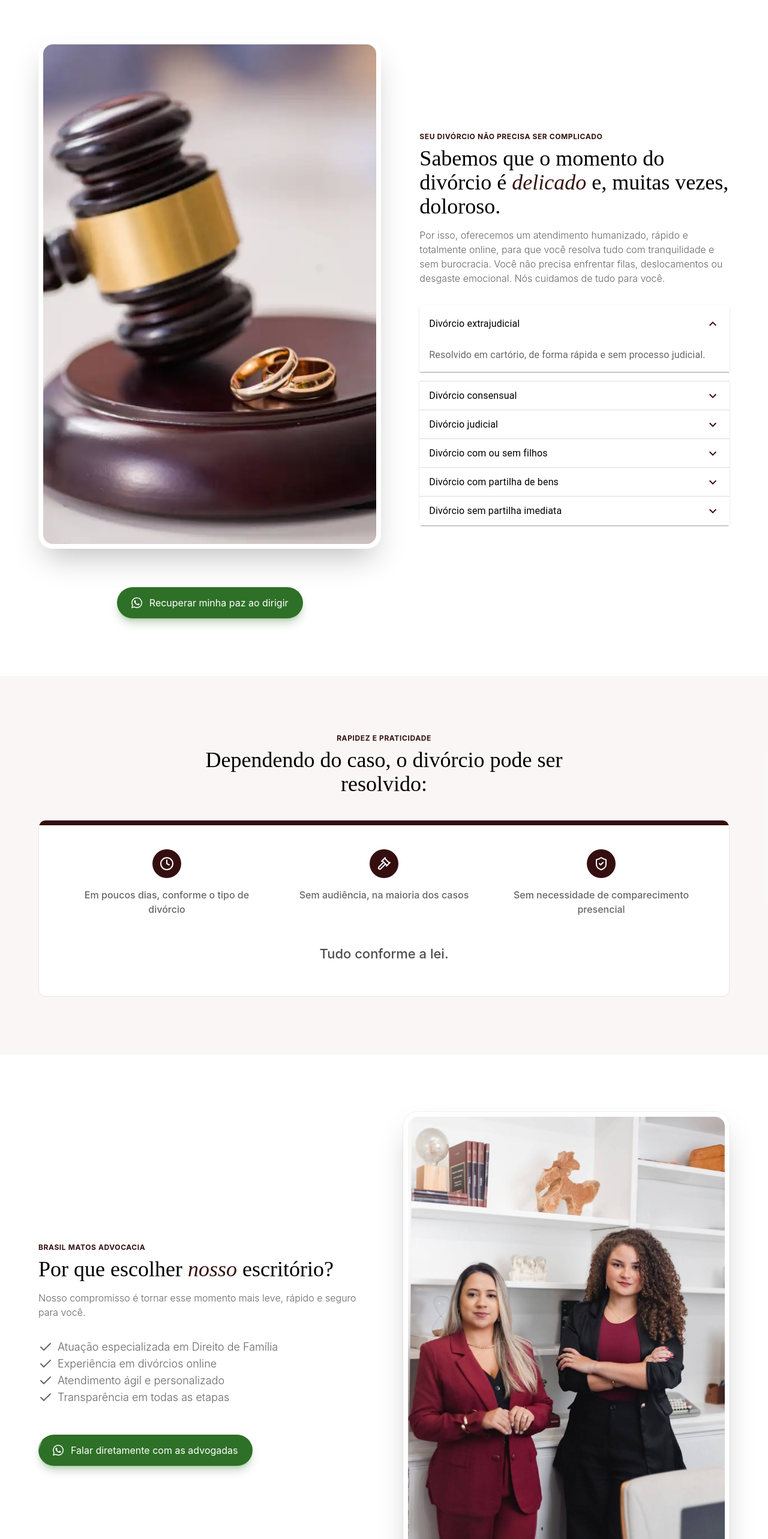
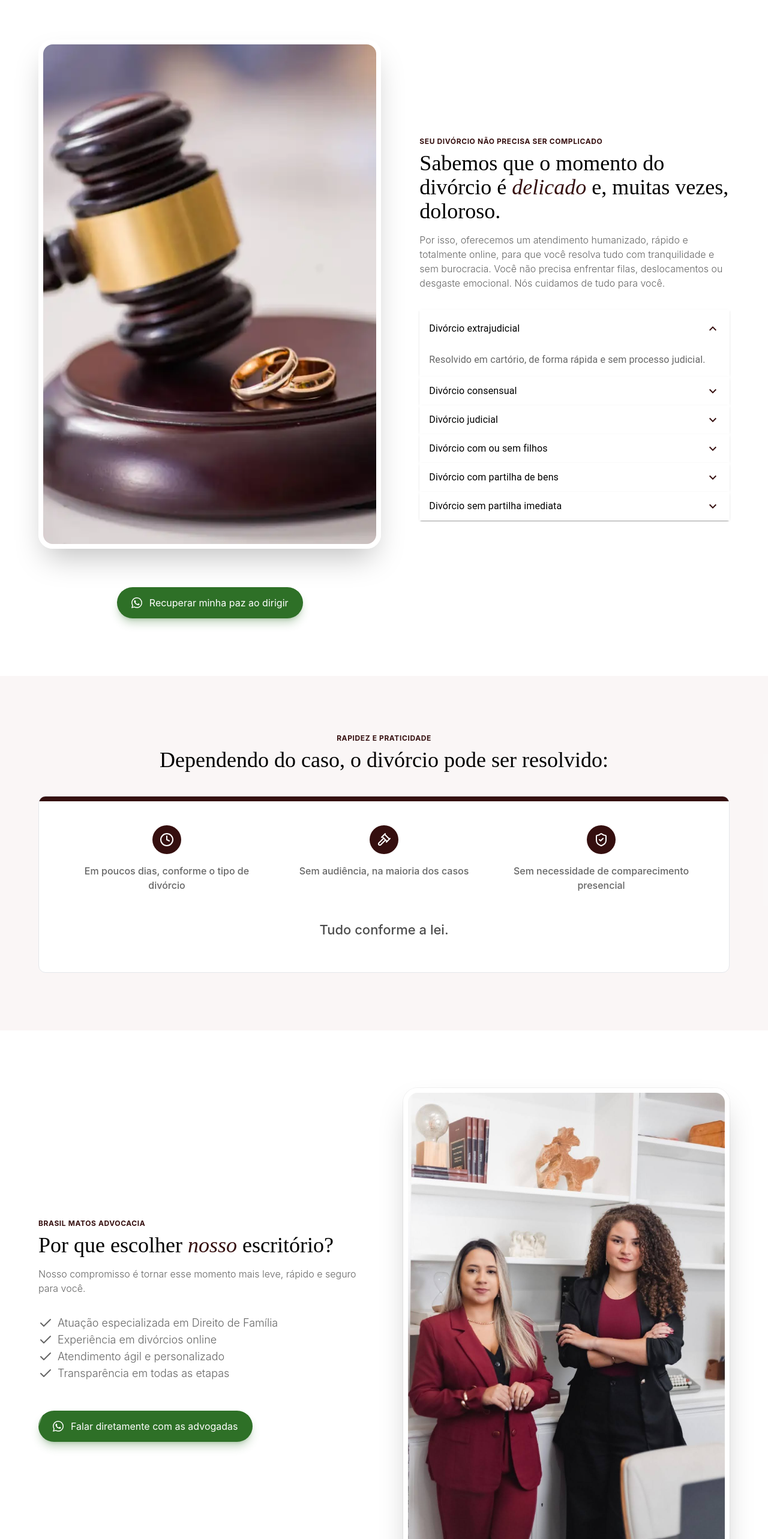
Before and after one commit to Paper-Street-Softwares/LPS-Divorcio-Brasil-Matos, a React (Vite) app: page / in a window 1280 px wide. Shown: the part 1030-3596 px from the top of the page at 60% size. Built offline with nearby package versions, Linux system fonts and the light colour scheme.

Commit message:
fix: Animações

```diff
--- a/src/components/sectionElements/SectionHeaderNovo.jsx
+++ b/src/components/sectionElements/SectionHeaderNovo.jsx
@@ -60,8 +60,8 @@ function SectionHeaderNovo({
   }
 
   return (
-    <MotionDivDownToUp>
-      <div className={`max-w-2xl mx-auto ${className} ${usage}`}>
+    <MotionDivDownToUp className="">
+      <div className={`${className} ${usage}`}>
         {miniTitle && (
           <span
             className={`font-bold font-secondFont tracking-wider uppercase text-xs mb-2 block ${miniTag}`}
--- a/src/components/sections/AboutNovoTemplate.jsx
+++ b/src/components/sections/AboutNovoTemplate.jsx
@@ -9,6 +9,7 @@ import ButtonReflexo from '../interactives/ButtonReflexo'
 import { Button } from '../interactives/ButtonNovoTemplate'
 import { Phone } from 'lucide-react'
 import SectionHeaderNovo from '../sectionElements/SectionHeaderNovo'
+import MotionDivDownToUp from '../animation/MotionDivDownToUp'
 
 function AboutNovoTemplate({ ButtonModal, colorMode, benefits }) {
   const [visible, setVisible] = useState(false)
@@ -69,10 +70,10 @@ function AboutNovoTemplate({ ButtonModal, colorMode, benefits }) {
     >
       <SectionWrapper>
         <section className="w-full relative overflow-visible">
-          <div className="container mx-auto relative z-10">
+          <div className="w-full relative z-10">
             <div className="grid lg:grid-cols-2 gap-4 desktop1:gap-16 items-center">
               {/* Conteúdo textual */}
-              <motion.div
+              <MotionDivDownToUp
                 initial={{ opacity: 0, x: -50 }}
                 animate={{ opacity: 1, x: 0 }}
                 transition={{ duration: 0.8, ease: 'easeOut' }}
@@ -162,10 +163,10 @@ function AboutNovoTemplate({ ButtonModal, colorMode, benefits }) {
                     className="text-white"
                   />
                 </div>
-              </motion.div>
+              </MotionDivDownToUp>
 
               {/* Imagem com destaque */}
-              <motion.div
+              <MotionDivDownToUp
                 initial={{ opacity: 0, x: 50 }}
                 animate={{ opacity: 1, x: 0 }}
                 transition={{ duration: 0.8, ease: 'easeOut', delay: 0.2 }}
@@ -185,8 +186,9 @@ function AboutNovoTemplate({ ButtonModal, colorMode, benefits }) {
                     />
                   </div>
                 </div>
-              </motion.div>
+              </MotionDivDownToUp>
 
+              <MotionDivDownToUp>
                 <div className="flex flex-col gap-4 w-fit justify-center mx-auto desktop1:hidden">
                   <ButtonReflexo
                     icon={
@@ -214,6 +216,7 @@ function AboutNovoTemplate({ ButtonModal, colorMode, benefits }) {
                     className="text-white"
                   />
                 </div>
+              </MotionDivDownToUp>
             </div>
           </div>
 
--- a/src/components/sections/CtaNovoTemplate.jsx
+++ b/src/components/sections/CtaNovoTemplate.jsx
@@ -8,6 +8,7 @@ import { whatsAppThemes } from '../../context/UseContextArchive'
 import { Phone } from 'lucide-react'
 import WhatsappForm from '../interactives/WhatsappForm'
 import FormAndAdress from '../interactives/Forms/FormAndAdress'
+import MotionDivDownToUp from '../animation/MotionDivDownToUp'
 
 function CtaNovoTemplate({ colorMode }) {
   // Classes dinâmicas conforme colorMode
@@ -37,7 +38,7 @@ function CtaNovoTemplate({ colorMode }) {
       {/* Fundo decorativo */}
       <SectionWrapper className="">
         <section className="relative text-center">
-          <motion.div
+          <MotionDivDownToUp
             initial={{ opacity: 0, y: 30 }}
             animate={{ opacity: 1, y: 0 }}
             transition={{ duration: 0.8, ease: 'easeOut' }}
@@ -93,7 +94,7 @@ function CtaNovoTemplate({ colorMode }) {
                 className="text-white"
               />
             </div>
-          </motion.div>
+          </MotionDivDownToUp>
         </section>
       </SectionWrapper>
     </SectionArea>
--- a/src/components/sections/FaqNovoTemplate.jsx
+++ b/src/components/sections/FaqNovoTemplate.jsx
@@ -9,6 +9,7 @@ import {
 } from '../interactives/FaqNovo'
 import content from '../../content/content'
 import SectionHeaderNovo from '../sectionElements/SectionHeaderNovo'
+import MotionDivDownToUp from '../animation/MotionDivDownToUp'
 
 function FaqNovoTemplate({ colorMode }) {
   const faqs = Object.values(content.texts.faq.questions)
@@ -40,7 +41,7 @@ function FaqNovoTemplate({ colorMode }) {
     <SectionArea className={`${backgroundMode}`} id="faq">
       <SectionWrapper>
         <section className={` w-full`}>
-          <div className="container mx-auto max-w-3xl">
+          <div className="mx-auto max-w-3xl">
             {/* Header */}
             <SectionHeaderNovo
               miniTitle={content.texts.faq.miniTag}
@@ -49,6 +50,7 @@ function FaqNovoTemplate({ colorMode }) {
               colorMode={colorMode}
             />
             {/* Accordion */}
+            <MotionDivDownToUp>
               <Accordion
                 type="single"
                 collapsible
@@ -75,6 +77,7 @@ function FaqNovoTemplate({ colorMode }) {
                   </AccordionItem>
                 ))}
               </Accordion>
+            </MotionDivDownToUp>
           </div>
         </section>
       </SectionWrapper>
--- a/src/components/sections/FeaturesNovaTemplate.jsx
+++ b/src/components/sections/FeaturesNovaTemplate.jsx
@@ -13,6 +13,7 @@ import AccordionSummary from '@mui/material/AccordionSummary'
 import AccordionDetails from '@mui/material/AccordionDetails'
 import Typography from '@mui/material/Typography'
 import ExpandMoreIcon from '@mui/icons-material/ExpandMore'
+import MotionDivDownToUp from '../animation/MotionDivDownToUp'
 
 const features = Object.values(content.texts.features.cards)
 
@@ -93,12 +94,7 @@ function FeaturesNovaTemplate({ colorMode, frasesDestaque, accordion }) {
               {/* Imagem com destaque */}
               <div>
                 {' '}
-                <motion.div
-                  initial={{ opacity: 0, x: -50 }}
-                  animate={{ opacity: 1, x: 0 }}
-                  transition={{ duration: 0.8, ease: 'easeOut' }}
-                  className="relative order-2 lg:order-1 w-full m-auto"
-                >
+                <MotionDivDownToUp className="relative order-2 lg:order-1 w-full m-auto">
                   <div
                     className={`relative overflow-hidden rounded-3xl shadow-2xl  ${image}`}
                   >
@@ -122,7 +118,7 @@ function FeaturesNovaTemplate({ colorMode, frasesDestaque, accordion }) {
                       </p>
                     </div>
                   )}
-                </motion.div>
+                </MotionDivDownToUp>
                 <div className="flex flex-col gap-4 pt-4 w-fit justify-center mx-auto">
                   <ButtonReflexo
                     icon={
@@ -154,12 +150,7 @@ function FeaturesNovaTemplate({ colorMode, frasesDestaque, accordion }) {
               </div>
 
               {/* Conteúdo das features */}
-              <motion.div
-                initial={{ opacity: 0, x: 50 }}
-                animate={{ opacity: 1, x: 0 }}
-                transition={{ duration: 0.8, ease: 'easeOut', delay: 0.2 }}
-                className="order-1 lg:order-2 space-y-8 w-[90%] desktop1:w-[50%]"
-              >
+              <MotionDivDownToUp className="order-1 lg:order-2 space-y-8 w-full desktop1:w-[50%]">
                 <SectionHeaderNovo
                   miniTitle={content.texts.features.miniTag}
                   title={content.texts.features.title}
@@ -171,6 +162,7 @@ function FeaturesNovaTemplate({ colorMode, frasesDestaque, accordion }) {
                   <div className="w-full">
                     <div>
                       {features.map((item, index) => (
+                        <MotionDivDownToUp className={`w-full`}>
                           <Accordion
                             key={index}
                             expanded={expanded === index}
@@ -188,7 +180,10 @@ function FeaturesNovaTemplate({ colorMode, frasesDestaque, accordion }) {
                                 backgroundColor: bgAccordion,
                               }}
                             >
-                            <Typography component="span" className={`${text}`}>
+                              <Typography
+                                component="span"
+                                className={`${text}`}
+                              >
                                 {item.title}
                               </Typography>
                             </AccordionSummary>
@@ -203,13 +198,14 @@ function FeaturesNovaTemplate({ colorMode, frasesDestaque, accordion }) {
                               </Typography>
                             </AccordionDetails>
                           </Accordion>
+                        </MotionDivDownToUp>
                       ))}
                     </div>
                   </div>
                 ) : (
                   <div className="grid tablet1:grid-cols-2 gap-6">
                     {features.slice(0, 4).map((feature, idx) => (
-                      <motion.div
+                      <MotionDivDownToUp
                         key={idx}
                         className={`group p-6 rounded-xl ${cardBg} ${hoverCardBg} transition-all duration-700 cursor-pointer`}
                       >
@@ -228,11 +224,11 @@ function FeaturesNovaTemplate({ colorMode, frasesDestaque, accordion }) {
                         >
                           {feature.subtitle}
                         </p>
-                      </motion.div>
+                      </MotionDivDownToUp>
                     ))}
                   </div>
                 )}
-              </motion.div>
+              </MotionDivDownToUp>
             </div>
           </div>
         </section>
--- a/src/components/sections/Speed.jsx
+++ b/src/components/sections/Speed.jsx
@@ -3,6 +3,7 @@ import SectionArea from '../sectionElements/SectionArea'
 import SectionWrapper from '../sectionElements/SectionWrapper'
 import { Clock, Gavel, ShieldCheck } from 'lucide-react'
 import SectionHeaderNovo from '../sectionElements/SectionHeaderNovo'
+import MotionDivDownToUp from '../animation/MotionDivDownToUp'
 
 function Speed({ colorMode }) {
   let backgroundMode, text, textOpacity, textDestaque, cardBg, iconBg
@@ -52,6 +53,7 @@ function Speed({ colorMode }) {
                   icon: ShieldCheck,
                 },
               ].map((item, idx) => (
+                <MotionDivDownToUp>
                   <div
                     key={idx}
                     className="flex flex-col items-center text-center space-y-4"
@@ -63,6 +65,7 @@ function Speed({ colorMode }) {
                       {item.text}
                     </p>
                   </div>
+                </MotionDivDownToUp>
               ))}
             </div>
 
```
Also changed, not shown: src/components/sections/HeroTemplateNovo.jsx (+6 -6 lines). Lines whose indentation alone changed are shown as unchanged.
